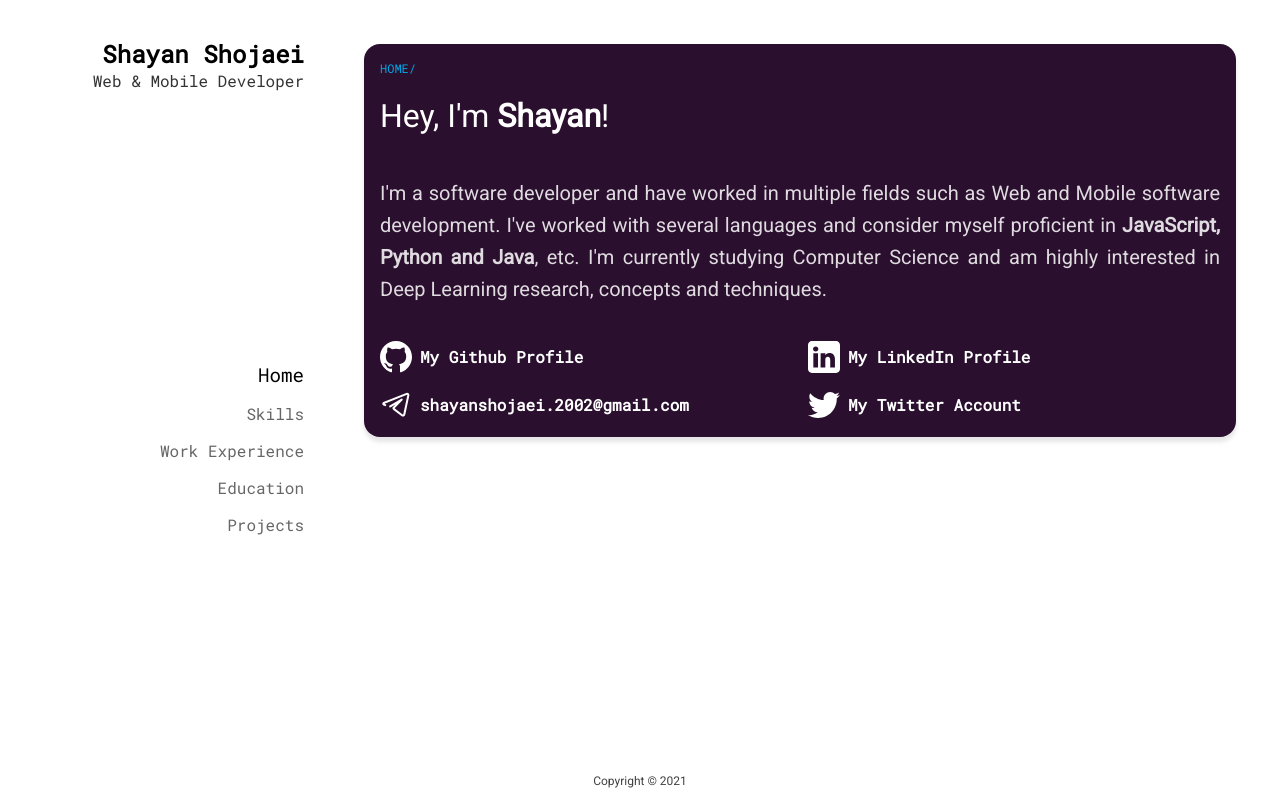
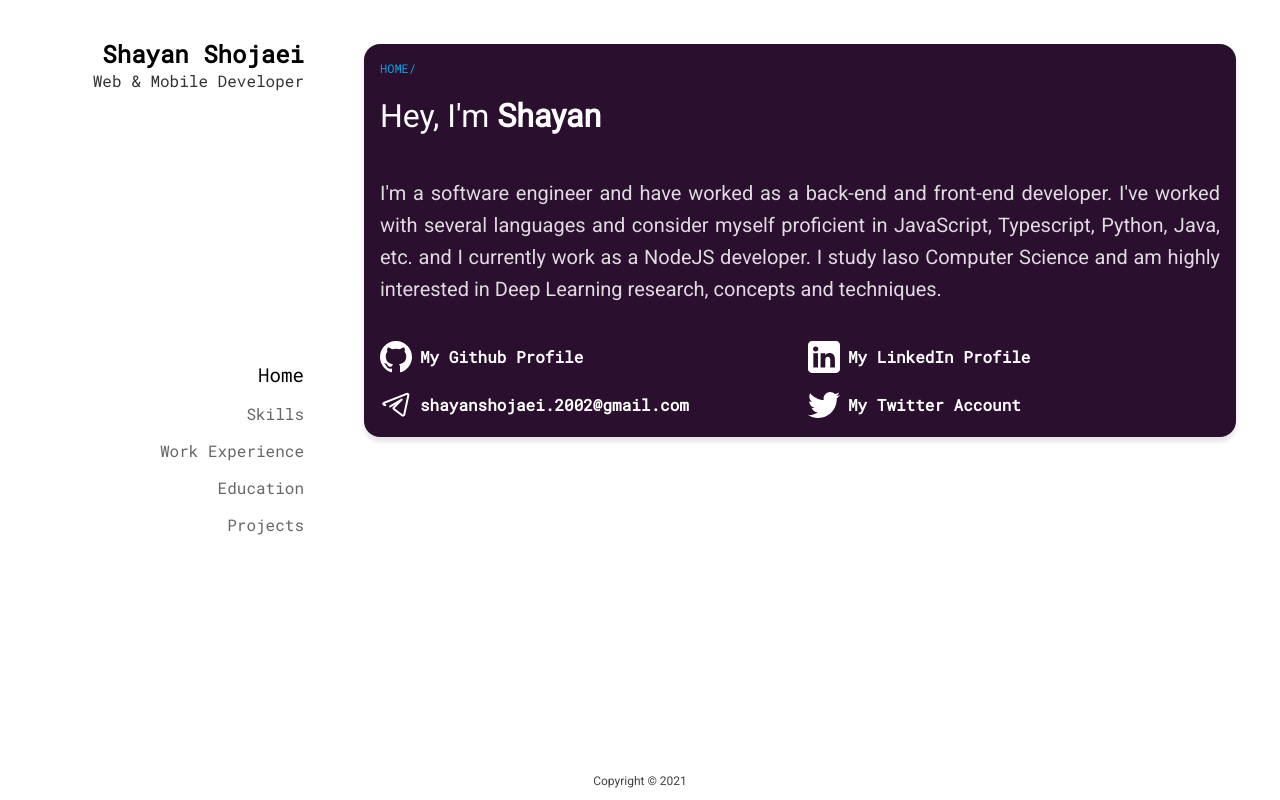
Before and after one commit to shayan-shojaei/portfolio, a React (Create React App) app: page /#/ in a window 1280 px wide. Built offline with nearby package versions, Linux system fonts and the light colour scheme; the HTML template or start-up script is replaced by a standard one.

Commit message:
update: resources

```diff
--- a/src/Components/Home/Home.tsx
+++ b/src/Components/Home/Home.tsx
@@ -1,5 +1,5 @@
-import './Home.scss';
-import { GitHub, LinkedIn, Email, Twitter } from '../Icons/Social';
+import "./Home.scss";
+import { GitHub, LinkedIn, Email, Twitter } from "../Icons/Social";
 
 export default function Home() {
   return (
@@ -7,15 +7,15 @@ export default function Home() {
       <div className="page-content">
         <span className="page-route">home/</span>
         <h1>
-					hey, i'm <strong>shayan</strong>!
+          Hey, I'm <strong>Shayan</strong>
         </h1>
         <p>
-					I'm a software developer and have worked in multiple fields such as
-					Web and Mobile software development. I've worked with several
-					languages and consider myself proficient in
-					<strong> JavaScript, Python and Java</strong>, etc. I'm currently
-					studying Computer Science and am highly interested in Deep Learning
-					research, concepts and techniques.
+          I'm a software engineer and have worked as a back-end and front-end
+          developer. I've worked with several languages and consider myself
+          proficient in JavaScript, Typescript, Python, Java, etc. and I
+          currently work as a NodeJS developer. I study laso Computer Science
+          and am highly interested in Deep Learning research, concepts and
+          techniques.
         </p>
         <section className="socials">
           <SocialItem
--- a/src/Components/Work/Work.tsx
+++ b/src/Components/Work/Work.tsx
@@ -1,4 +1,4 @@
-import './Work.scss';
+import "./Work.scss";
 
 export default function Work() {
   return (
@@ -7,28 +7,47 @@ export default function Work() {
         <span className="page-route">work experience/</span>
         <div className="work">
           <WorkItem
+            title="Back End Developer"
+            organization="Supnex"
+            startYear="2022"
+            endYear="PRESENT"
+            description="Supnex is an active company in the field of IT."
+            points={[
+              "Deliver performant software using modern software development tools and best-practices.",
+              "Communicate among different teams to understand and satisfy business needs.",
+            ]}
+            technologies={[
+              "NestJS",
+              "MongoDB",
+              "Node",
+              "TypeScript",
+              "JavaScript",
+            ]}
+          />
+
+          <WorkItem
             title="Front End Developer"
             organization="Trayl"
             startYear="2020"
             endYear="2022"
             description="Trayl is an online intercity transportation solution."
             points={[
-							'Used modern industry-standard technologies such as NextJS, React, GraphQL, Sass, etc.',
-							'Used Git and GitHub as the version control system to better manager and share code across the team.',
-							'Implemented completely custom components and styling to match the exact designs created.',
-							'Identified and resolved website performance flags to optimize speed.',
-							'Developed designs to meet specific requirements such as quick-loading sites with particular layouts.',
+              "Used modern industry-standard technologies such as NextJS, React, GraphQL, Sass, etc.",
+              "Used Git and GitHub as the version control system to better manager and share code across the team.",
+              "Implemented completely custom components and styling to match the exact designs created.",
+              "Identified and resolved website performance flags to optimize speed.",
+              "Developed designs to meet specific requirements such as quick-loading sites with particular layouts.",
             ]}
             technologies={[
-							'ReactJS',
-							'NextJS',
-							'Node',
-							'GraphQL',
-							'Webpack',
-							'Sass',
-							'JavaScript',
-							'TypeScript',
-							'HTML/CSS',
+              "ReactJS",
+              "NextJS",
+              "Node",
+              "GraphQL",
+              "Webpack",
+              "Sass",
+              "JavaScript",
+              "TypeScript",
+              "HTML/CSS",
             ]}
           />
 
@@ -38,23 +57,23 @@ export default function Work() {
             startYear="2016"
             endYear="2019"
             points={[
-							'Created mobile applications using native technologies',
-							'Wrote clear, concise code in Java and Kotlin.',
-							'Used industry-standard libraries to improve performance and keep up to date with the latest versions of Android.',
-							'Published 15+ Android apps from inception to deployment, supervising all phases.',
-							'Successfully integrated push notifications into apps, bolstering user engagement.',
-							'Provided dedicated support and timely issue resolution to clients following successful app launch.',
+              "Created mobile applications using native technologies",
+              "Wrote clear, concise code in Java and Kotlin.",
+              "Used industry-standard libraries to improve performance and keep up to date with the latest versions of Android.",
+              "Published 15+ Android apps from inception to deployment, supervising all phases.",
+              "Successfully integrated push notifications into apps, bolstering user engagement.",
+              "Provided dedicated support and timely issue resolution to clients following successful app launch.",
             ]}
             technologies={[
-							'Android SDK',
-							'Java',
-							'Kotlin',
-							'Andoird Studio',
-							'Flutter',
-							'React Native',
-							'RxJava',
-							'Firebase',
-							'Retrofit',
+              "Android SDK",
+              "Java",
+              "Kotlin",
+              "Andoird Studio",
+              "Flutter",
+              "React Native",
+              "RxJava",
+              "Firebase",
+              "Retrofit",
             ]}
           />
         </div>
@@ -79,7 +98,7 @@ const WorkItem = (props: {
         {props.organization} | {props.startYear} - {props.endYear}
       </span>
     </p>
-		<span className={'work-item-description'}>{props.description}</span>
+    <span className={"work-item-description"}>{props.description}</span>
     {Array.isArray(props.points) && (
       <ul>
         {props.points.map((point) => (
--- a/src/resources/skills.json
+++ b/src/resources/skills.json
@@ -11,42 +11,44 @@
     "title": "Back End",
     "items": [
       "Node",
+      "NestJS",
+      "MongoDB",
       "ExpressJS",
       "GraphQL",
       "Apollo Server",
       "Prisma",
-			"Postgres DB",
-			"Mongo DB"
+      "PostgresQL"
     ]
   },
   {
     "title": "Front End",
     "items": [
       "ReactJS",
+      "NextJS",
       "Redux",
       "Redux-Toolkit",
-			"NextJS",
       "Sass",
       "Webpack",
-			"HTML/CSS",
+      "RollUp",
       "ESLint",
-			"Storybook"
+      "Storybook",
+      "HTML/CSS"
     ]
   },
   {
     "title": "Mobile",
-		"items": ["Native Android", "React Native"]
+    "items": ["Native Android"]
   },
   {
     "title": "Tools",
     "items": [
       "Git/Github",
       "NPM",
+      "Docker",
       "Yarn",
       "Jenkins",
       "Cargo",
-			"Linux",
-			"Docker"
+      "Linux"
     ]
   },
   {
```
Lines whose indentation alone changed are shown as unchanged.
